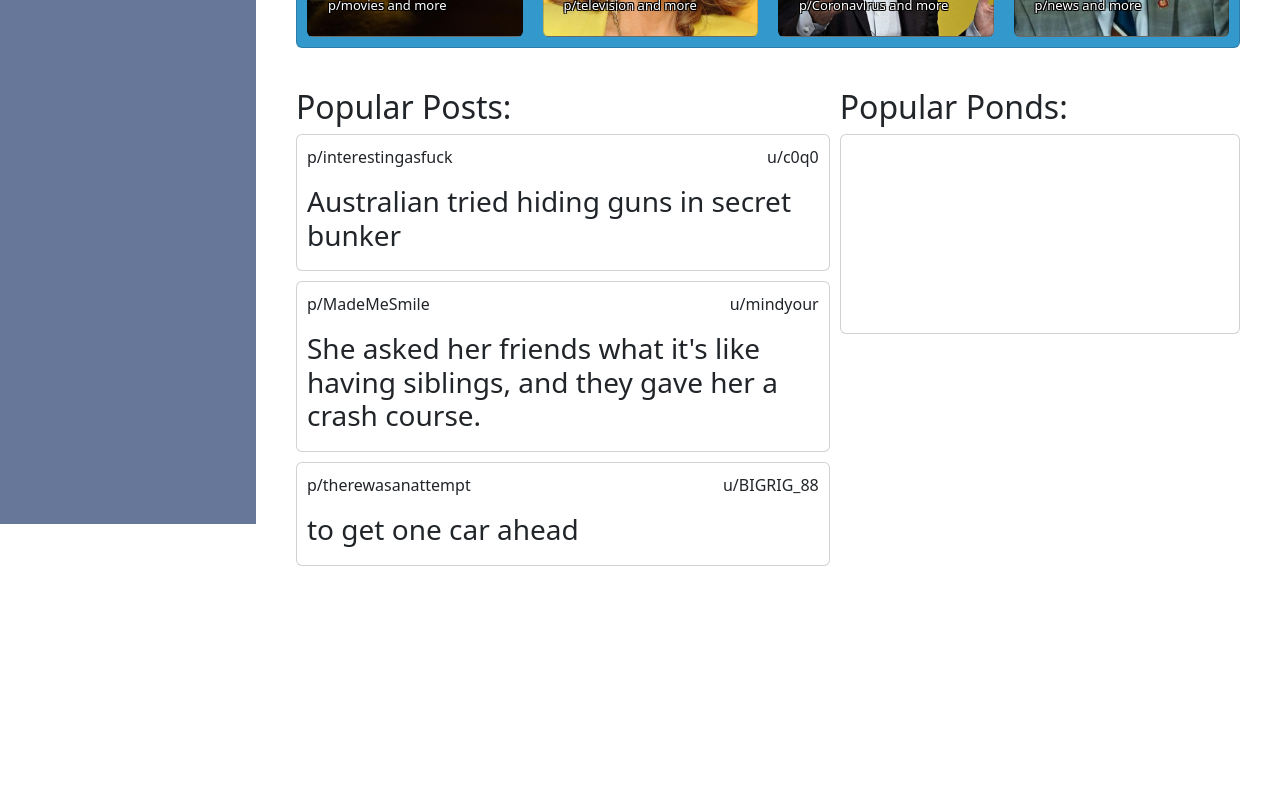
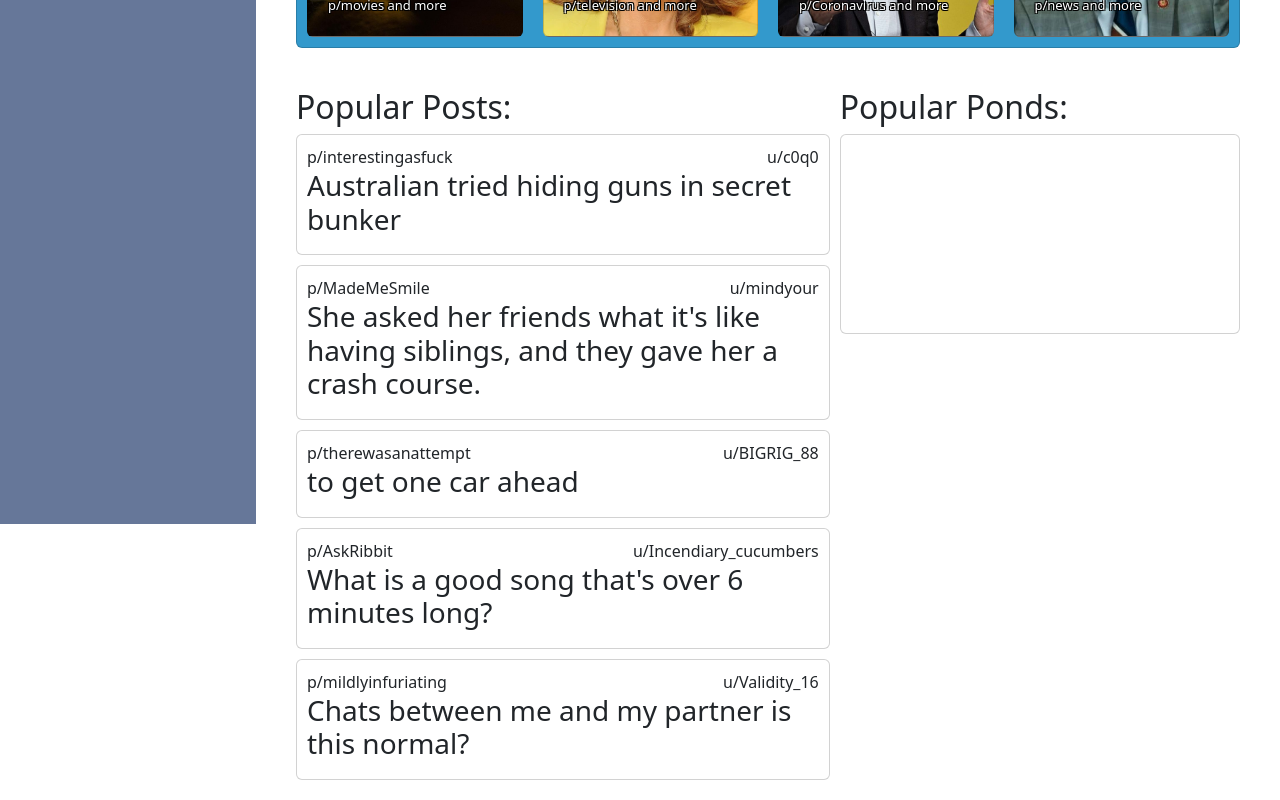
Before and after one commit to ChristianMacDonald/ReactRedditClone, a React (Create React App) app: page / in a window 1280 px wide. Shown: the part 276-1076 px from the top of the page. Before the commit the page ends 862 px from the top, so only its background shows below. Built offline with nearby package versions, Linux system fonts and the light colour scheme.

Commit message:
Create PostModal component to allow users to view a single post in full screen

```diff
--- a/src/components/Header.css
+++ b/src/components/Header.css
@@ -1,7 +1,7 @@
 .header {
   height: 50px;
   max-height: 50px;
-  z-index: 1;
+  z-index: 2;
   position: fixed;
   top: 0;
   right: 0;
--- a/src/components/Header.js
+++ b/src/components/Header.js
@@ -14,13 +14,13 @@ function Header(props) {
       <h1 className="app-name">Ribbit</h1>
       <div className="feeds-dropdown-menu">
         <button onClick={toggleFeedsDropdown}>Feeds</button>
-        <div className={classNames("feeds-dropdown-content", { "show": showFeedsDropdown })}>
+        <nav className={classNames("feeds-dropdown-content", { "show": showFeedsDropdown })}>
           <a>Main</a>
           <a>Main</a>
           <a>Main</a>
           <a>Main</a>
           <a>Main</a>
-        </div>
+        </nav>
       </div>
       <input type="text" placeholder="Search..."/>
       <button className="login-button">Login</button>
--- a/src/components/PopularPosts.js
+++ b/src/components/PopularPosts.js
@@ -18,6 +18,16 @@ function PopularPosts(props) {
       title: 'to get one car ahead',
       location: 'p/therewasanattempt',
       author: 'BIGRIG_88'
+    },
+    {
+      title: 'What is a good song that\'s over 6 minutes long?',
+      location: 'p/AskRibbit',
+      author: 'Incendiary_cucumbers'
+    },
+    {
+      title: 'Chats between me and my partner is this normal?',
+      location: 'p/mildlyinfuriating',
+      author: 'Validity_16'
     }
   ];
 
--- a/src/components/Post.css
+++ b/src/components/Post.css
@@ -11,7 +11,13 @@
   margin: 0;
 }
 
-.post .card header {
+.post .card {
   display: flex;
+  flex-direction: row;
+  flex-wrap: wrap;
   justify-content: space-between;
 }
+
+.post .card h3 {
+  width: 100%;
+}
--- a/src/components/Post.js
+++ b/src/components/Post.js
@@ -1,17 +1,26 @@
+import { useState } from "react";
 import { Card } from "reactstrap";
+
+import { PostModal } from '.';
+
 import "./Post.css";
 
 function Post(props) {
+  let [showModal, setShowModal] = useState(false);
+
+  let toggleModal = () => setShowModal(!showModal);
+
   return (
-    <article className="post">
-      <Card>
-        <header>
-          <p className="location">{props.post.location}</p>
-          <p className="author">{`u/${props.post.author}`}</p>
-        </header>
-        <h3 className="title">{props.post.title}</h3>
-      </Card>
-    </article>
+    <section className="post-container">
+      <article className="post" onClick={toggleModal}>
+        <Card>
+          <span className="location">{props.post.location}</span>
+          <span className="author">{`u/${props.post.author}`}</span>
+          <h3 className="title">{props.post.title}</h3>
+        </Card>
+      </article>
+      {showModal ? <PostModal post={props.post} toggle={toggleModal}/> : null}
+    </section>
   );
 }
 
--- /dev/null
+++ b/src/components/PostModal.css
@@ -0,0 +1,48 @@
+.post-modal {
+  margin: 0 auto;
+  width: 100%;
+  height: calc(100% - 50px);
+  margin-top: 50px;
+  z-index: 1;
+  background-color: rgba(0, 0, 0, 0.5);
+  position: fixed;
+  top: 0;
+  right: 0;
+  bottom: 0;
+  left: 0;
+  display: flex;
+  justify-content: center;
+  align-items: center;
+}
+
+@media only screen and (min-width: 600px) {
+  .post-modal {
+    width: 75%;
+  }
+}
+
+@media only screen and (min-width: 768px) {
+  .post-modal {
+    width: 50%;
+  }
+}
+
+.post-modal .post {
+  background-color: white;
+  width: 85%;
+  padding: 20px;
+  border-radius: 5px;
+  height: 90%;
+  margin: 5% 0;
+}
+
+.post-modal .post header {
+  display: flex;
+  justify-content: space-evenly;
+  align-items: center;
+}
+
+.close-post-modal-button {
+  border-radius: 20px;
+  min-width: 70px;
+}
--- /dev/null
+++ b/src/components/PostModal.js
@@ -0,0 +1,16 @@
+import './PostModal.css';
+
+function PostModal(props) {
+  return (
+    <div className="post-modal">
+      <article className="post">
+        <header>
+          <h2>{props.post.title}</h2>
+          <button className='close-post-modal-button' onClick={props.toggle}>X Close</button>
+        </header>
+      </article>
+    </div>
+  );
+}
+
+export default PostModal;
--- a/src/components/index.js
+++ b/src/components/index.js
@@ -4,6 +4,7 @@ import Main from './Main';
 import PopularPonds from './PopularPonds';
 import PopularPosts from './PopularPosts';
 import Post from './Post';
+import PostModal from './PostModal';
 import SideBar from './SideBar';
 import TrendingStory from './TrendingStory';
 import TrendingToday from './TrendingToday';
@@ -15,6 +16,7 @@ export {
   PopularPonds,
   PopularPosts,
   Post,
+  PostModal,
   SideBar,
   TrendingStory,
   TrendingToday
```
